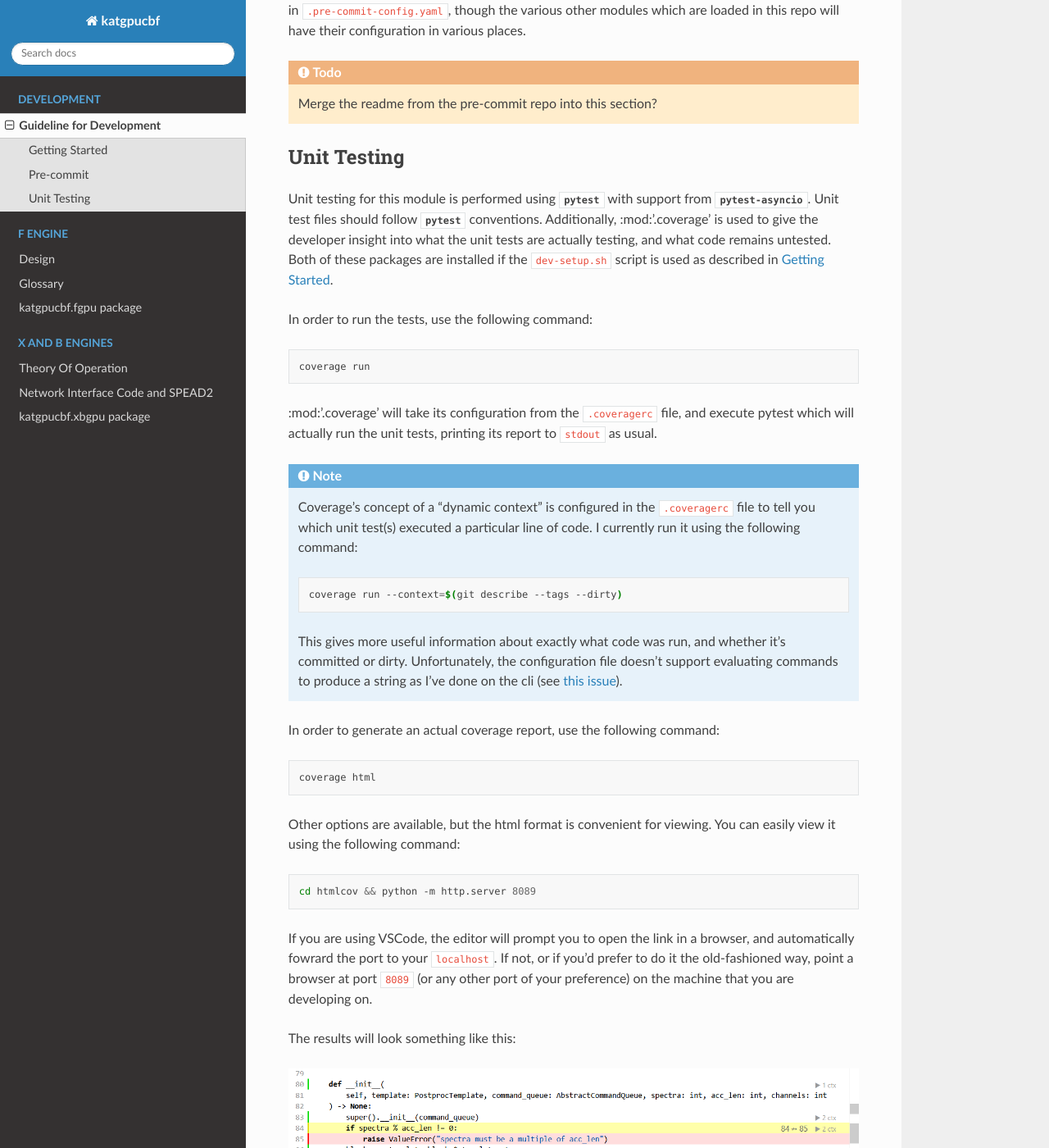
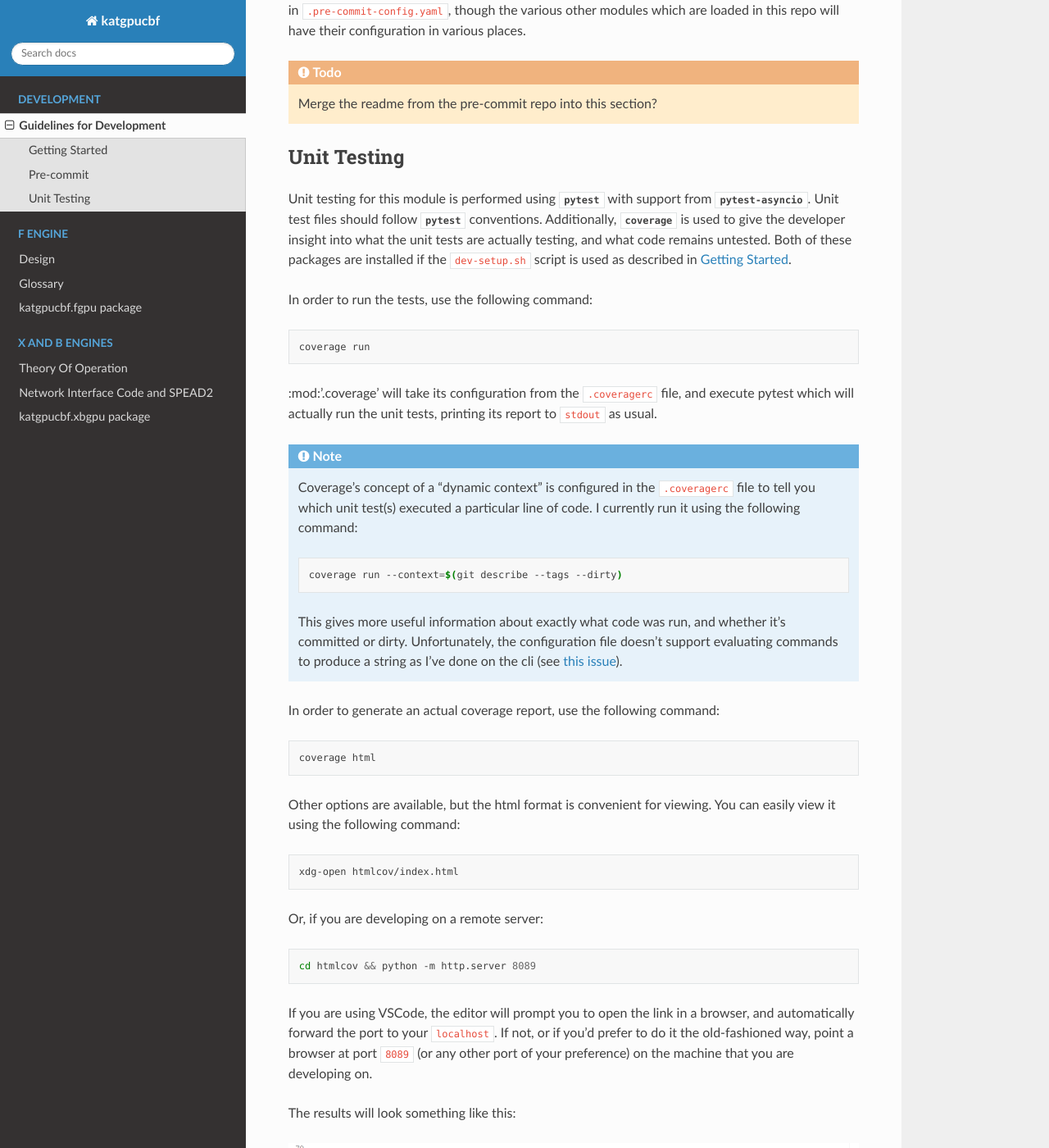
Before and after one commit to ska-sa/katgpucbf, a Sphinx documentation site: the page built from doc/dev-guide.rst, in a window 1280 px wide and 1400 px high, scrolled down 1057 px. Shown: the whole window at 82% size. Built offline with Sphinx 7.4.7 and the Read the Docs theme 2.0.0, drawn with Linux system fonts in a browser that asks for light colours; the version number could not be read and is left out; some of the changed text lies outside the part shown.

```diff
--- a/doc/conf.py
+++ b/doc/conf.py
@@ -66,7 +66,7 @@ intersphinx_mapping = {
     "aiokatcp": ("https://aiokatcp.readthedocs.io/en/latest/", None),
     "coverage": ("https://coverage.readthedocs.io/en/coverage-5.5/", None),
     "numpy": ("https://numpy.org/doc/stable", None),
-    "pytest": ("https://docs.pytest.org/en/6.2.x/", None),
+    "pytest": ("https://docs.pytest.org/en/stable/", None),
     "spead2": ("https://spead2.readthedocs.io/en/latest", None),
     "katsdpsigproc": ("https://katsdpsigproc.readthedocs.io/en/latest", None),
     "katsdptelstate": ("https://katsdptelstate.readthedocs.io/en/latest", None),
--- a/doc/dev-guide.rst
+++ b/doc/dev-guide.rst
@@ -1,5 +1,5 @@
-Guideline for Development
-=========================
+Guidelines for Development
+==========================
 
 .. _getting-started:
 
@@ -63,7 +63,7 @@ Unit Testing
 
 Unit testing for this module is performed using :mod:`.pytest` with support from
 :mod:`!pytest-asyncio`. Unit test files should follow :mod:`.pytest` conventions.
-Additionally, :mod:'.coverage' is used to give the developer insight into what
+Additionally, :mod:`.coverage` is used to give the developer insight into what
 the unit tests are actually testing, and what code remains untested. Both of
 these packages are installed if the ``dev-setup.sh`` script is used as described
 in :ref:`getting-started`.
@@ -107,10 +107,16 @@ can easily view it using the following command:
 
 .. code-block:: bash
 
+  xdg-open htmlcov/index.html
+
+Or, if you are developing on a remote server:
+
+.. code-block:: bash
+
   cd htmlcov && python -m http.server 8089
 
 If you are using VSCode, the editor will prompt you to open the link in a
-browser, and automatically fowrard the port to your ``localhost``. If not, or if
+browser, and automatically forward the port to your ``localhost``. If not, or if
 you'd prefer to do it the old-fashioned way, point a browser at port ``8089``
 (or any other port of your preference) on the machine that you are developing on.
 
```
Also changed, not shown: other parts of doc/dev-guide.rst (+1 -1 lines), requirements-dev.txt (+9 -2 lines), 3 other files.
